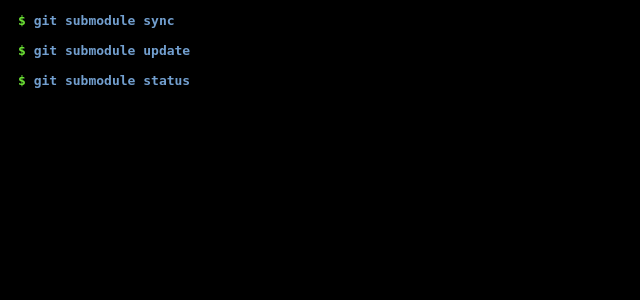
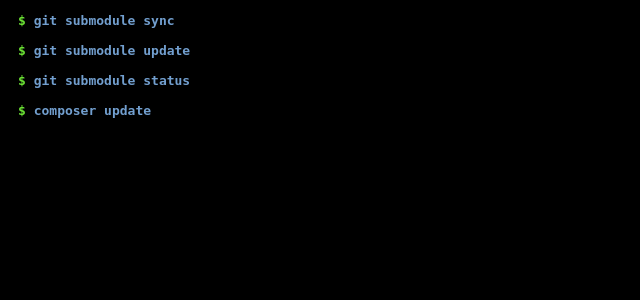
Before and after one commit to dominique09/CarteAppel, a PHP site: page /deploy.php in a window 1280 px wide. Shown: the part 210-510 px from the top of the page, without its empty margins (0-640 px from the left). Run offline with PHP 8.4, Linux system fonts and the light colour scheme.

Commit message:
add composer command

```diff
--- a/deploy.php
+++ b/deploy.php
@@ -16,6 +16,7 @@
     'git submodule sync',
     'git submodule update',
     'git submodule status',
+    'composer update',
 );
 
 // Run the commands for output
```
